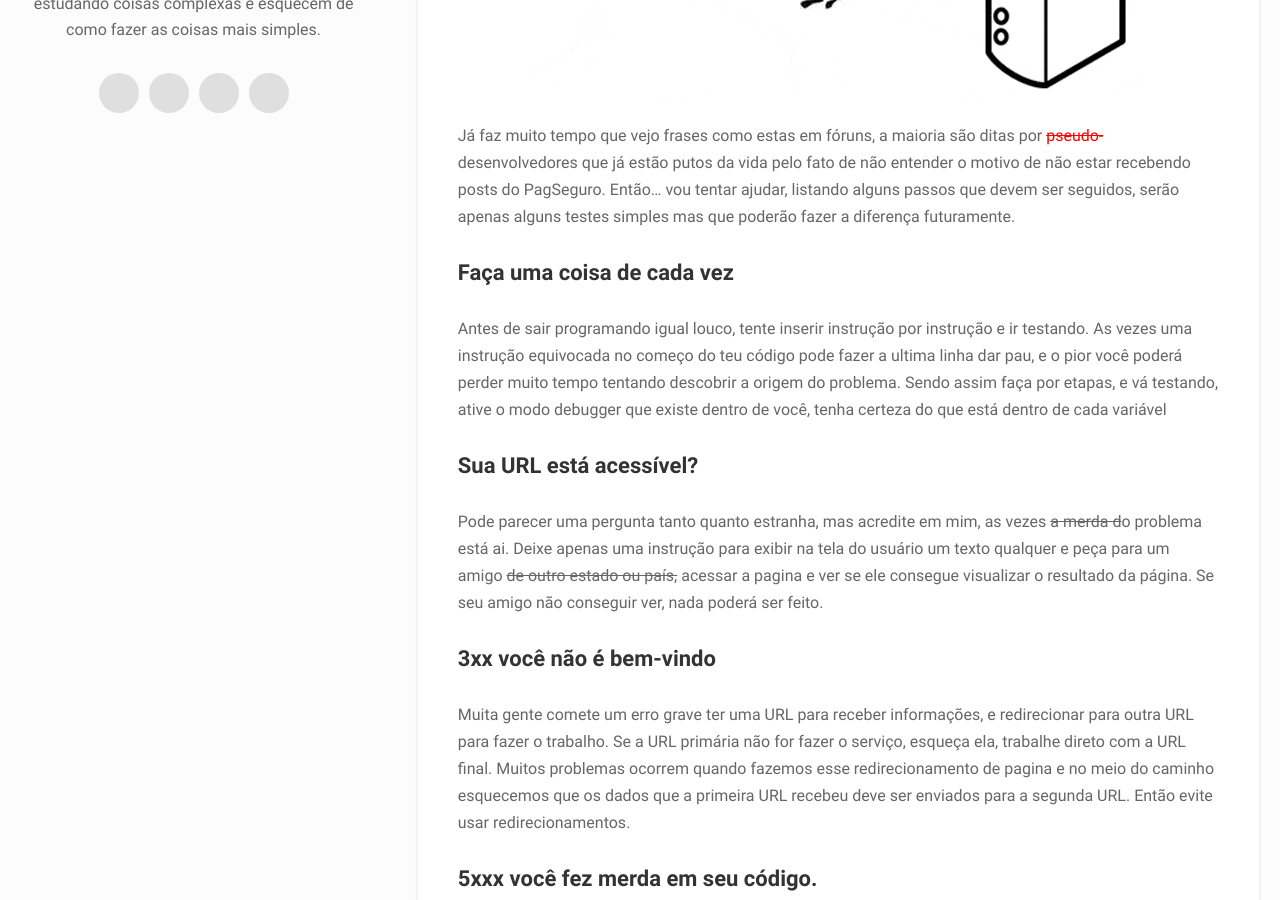
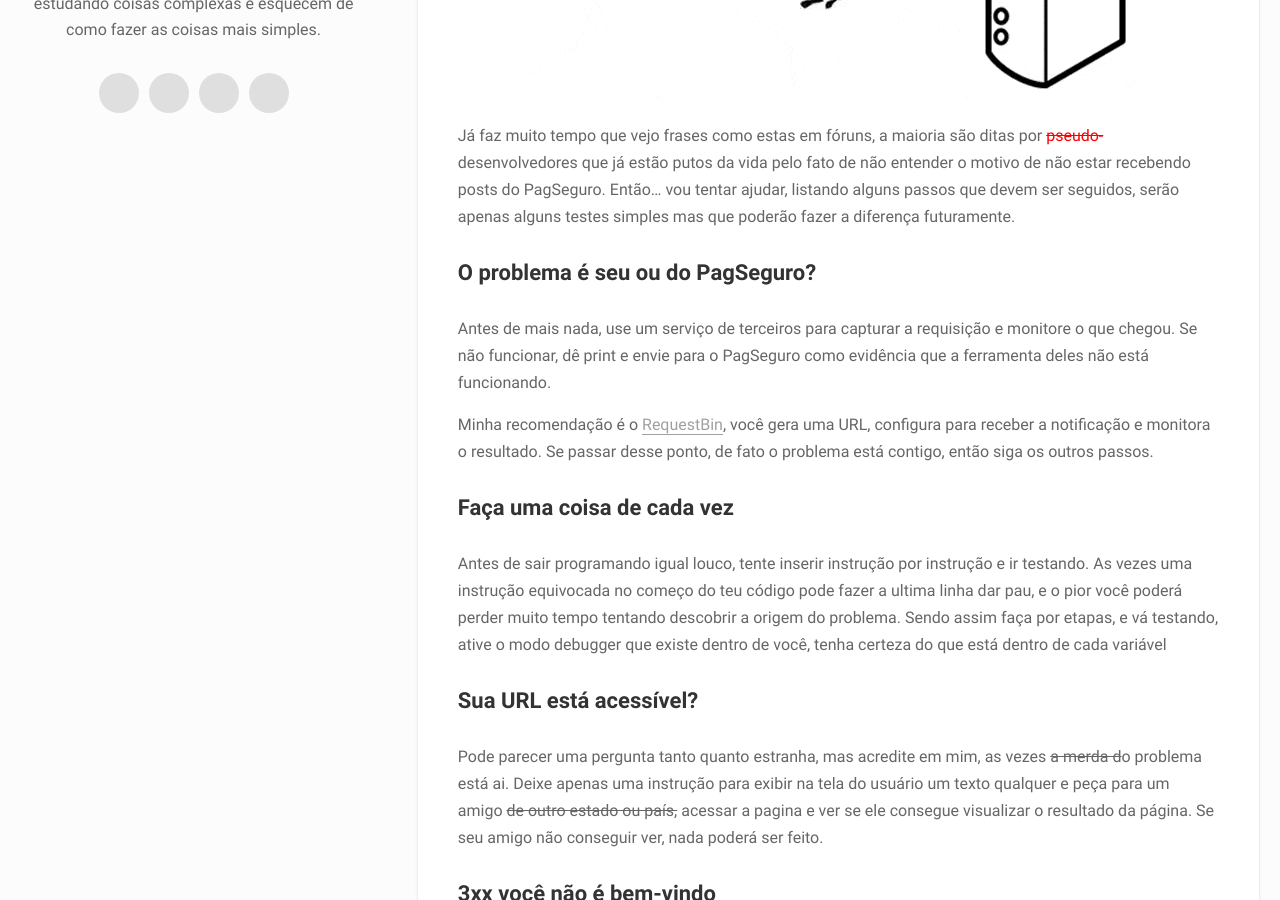
Before and after one commit to sounoob/sounoob.github.io, a Jekyll site: the page built from _posts/2013-10-17-nao-recebo-posts-do-pagseguro-como-resolver.md, in a window 1280 px wide and 900 px high, scrolled down 494 px. Built offline with Jekyll 4.4.1, drawn with Linux system fonts in a browser that asks for light colours.

Commit message:
update post

```diff
--- a/_posts/2013-10-17-nao-recebo-posts-do-pagseguro-como-resolver.md
+++ b/_posts/2013-10-17-nao-recebo-posts-do-pagseguro-como-resolver.md
@@ -19,6 +19,13 @@ image: "/assets/uploads/2013/10/Nao-recebo-posts-do-PagSeguro-como-resolver.gif"
 ---
 
 Já faz muito tempo que vejo frases como estas em fóruns, a maioria são ditas por <del style="color: #ff0000;">pseudo-</del>desenvolvedores que já estão putos da vida pelo fato de não entender o motivo de não estar recebendo posts do PagSeguro. Então… vou tentar ajudar, listando alguns passos que devem ser seguidos, serão apenas alguns testes simples mas que poderão fazer a diferença futuramente.<!--more-->
+
+### O problema é seu ou do PagSeguro?
+
+Antes de mais nada, use um serviço de terceiros para capturar a requisição e monitore o que chegou.
+Se não funcionar, dê print e envie para o PagSeguro como evidência que a ferramenta deles não está funcionando.
+
+Minha recomendação é o [RequestBin](https://requestb.in "RequestBin"){:target="_blank"}, você gera uma URL, configura para receber a notificação e monitora o resultado. Se passar desse ponto, de fato o problema está contigo, então siga os outros passos.
 
 ### Faça uma coisa de cada vez
 
```
